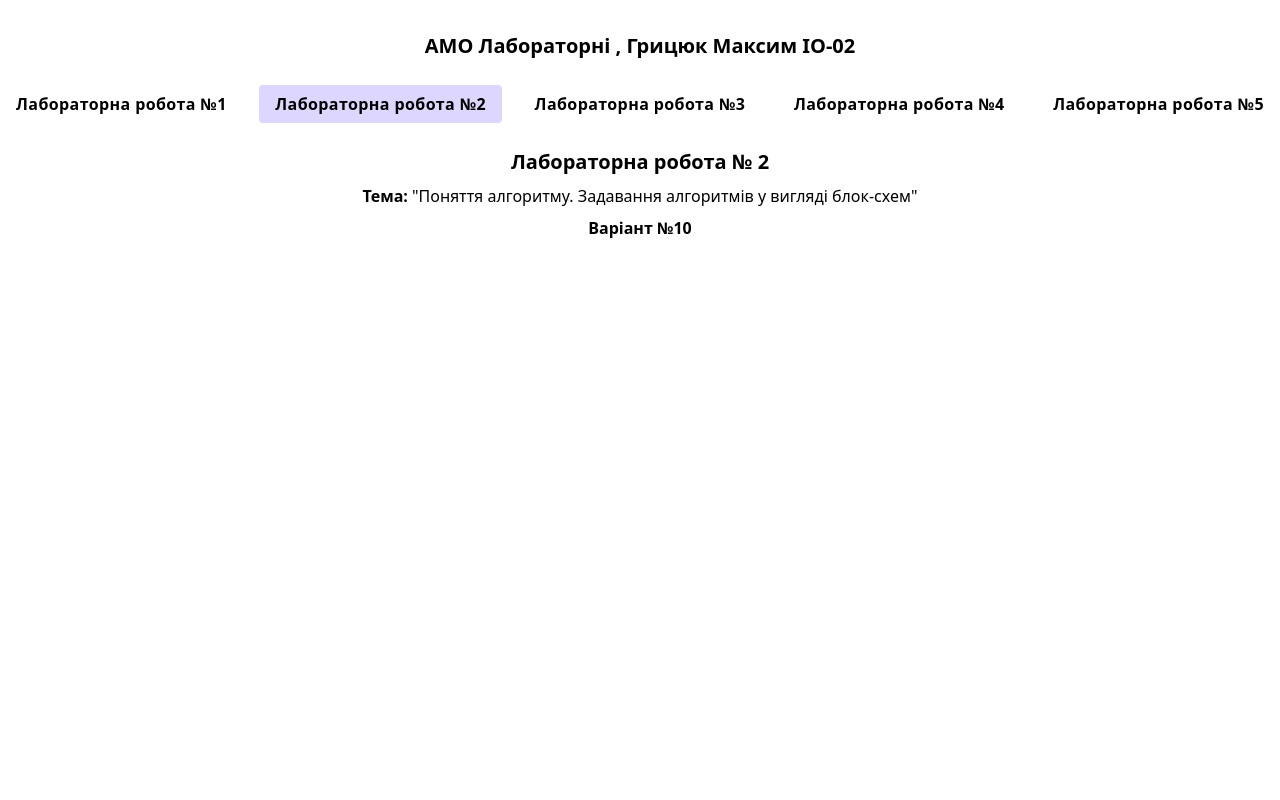
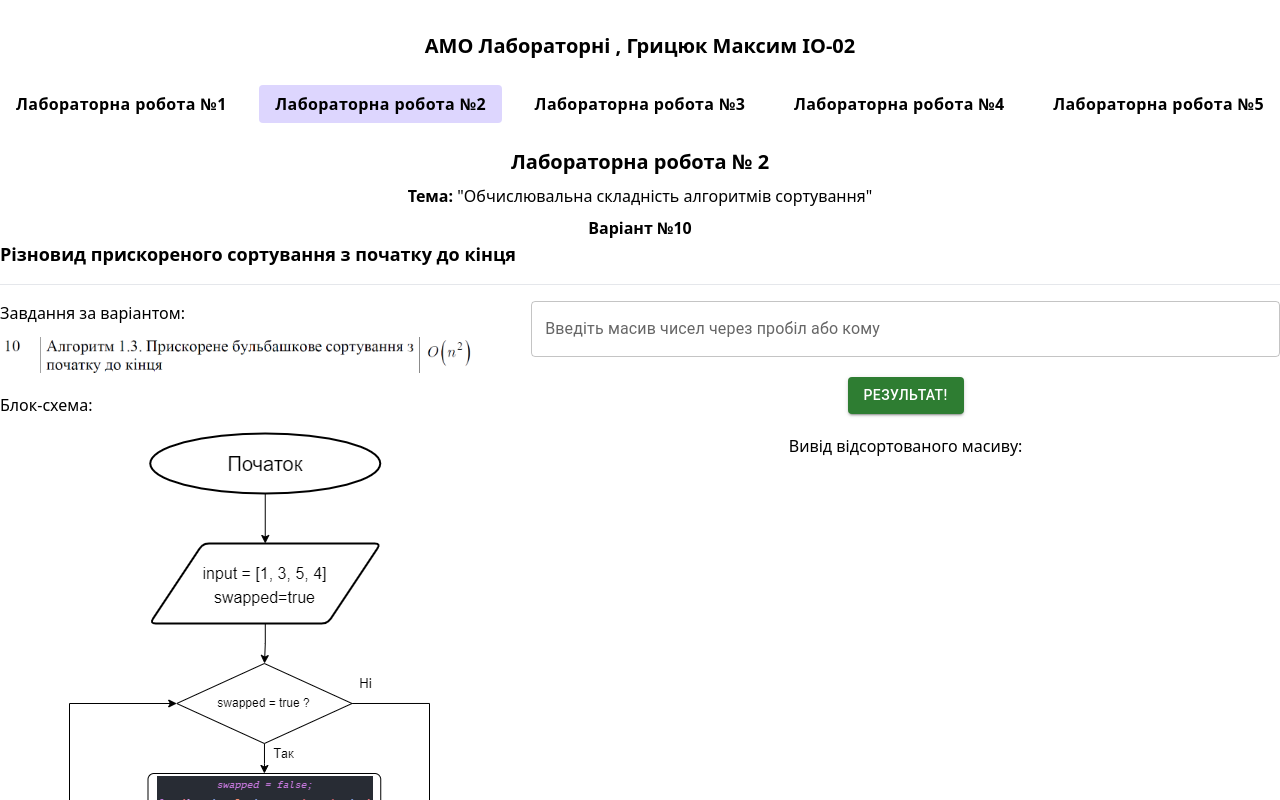
Before and after one commit to Maxeemja/AMO, a React (Create React App) app: page /AMO/lab2 in a window 1280 px wide. Shown: the top 800 px of the page. Built offline with nearby package versions, Linux system fonts and the light colour scheme.

Commit message:
lab2 done

```diff
--- a/src/pages/lab1/lab1.jsx
+++ b/src/pages/lab1/lab1.jsx
@@ -7,7 +7,6 @@ export const Lab1 = () => {
 	return (
 		<div>
 			<LabHeader num="1" topic="Поняття алгоритму. Задавання алгоритмів у вигляді блок-схем"/>
-
       <strong className="my-5 text-left text-lg">Лінійний алгоритм</strong>
       <hr  className="my-3"/>
       <Alg1/>
--- /dev/null
+++ b/src/pages/lab2/boostedBubbleSort.js
@@ -0,0 +1,16 @@
+export const BubbleSort = (arr) => {
+  let swapped;
+	do {
+		swapped = false;
+		for (let j = 0; j < arr.length; j++) {
+			if (+arr[j] > +arr[j + 1]) {
+				let temp = arr[j];
+				arr[j] = arr[j + 1];
+				arr[j + 1] = temp;
+				swapped = true;
+			}
+		}
+	} while (swapped) ;
+
+  return arr.join(', ');
+};
--- a/src/pages/lab2/lab2.jsx
+++ b/src/pages/lab2/lab2.jsx
@@ -1,9 +1,75 @@
-import {LabHeader} from '../../components/LabHeader';
+import { LabHeader } from '../../components/LabHeader';
+import { useFormik } from 'formik';
+import { useState } from 'react';
+import taskImg from '../../assets/lab2/taskImg.png';
+import schema from '../../assets/lab2/schema.png';
+import { BubbleSort } from './boostedBubbleSort';
+import { Button, TextField } from '@mui/material';
+
 export const Lab2 = () => {
+	const [result, setResult] = useState();
+	const formik = useFormik({
+		initialValues: {
+			input: ''
+		},
+		onSubmit: ({ input }) => {
+			if (!input.length) {
+				setResult(null);
+				return alert('Ви не ввели дані!');
+			}
+			if (input.match(/[a-z]/g)) {
+				formik.resetForm();
+				setResult(null);
+				return alert('Ви можете вводити лише цифри!');
+			}
+			if (input.includes(',')) {
+				setResult(BubbleSort(input.split(',')));
+			} else {
+				setResult(BubbleSort(input.split(' ')));
+			}
+		}
+	});
 	return (
-    <div>
-			<LabHeader num="2" topic="Поняття алгоритму. Задавання алгоритмів у вигляді блок-схем"/>
+		<div>
+			<LabHeader num='2' topic='Обчислювальна складність алгоритмів сортування' />
+			<strong className='my-5 text-left text-lg'>
+				Різновид прискореного сортування з початку до кінця
+			</strong>
+			<hr className='my-4' />
+			<div className='flex justify-between gap-8'>
+				<div className='w-2/5 flex flex-col gap-5'>
+					<div className=''>
+						<p className='mb-3'>Завдання за варіантом:</p>
+						<img src={taskImg} alt='' />
+					</div>
+					<div className=''>
+						<p className='mb-3'>Блок-схема:</p>
+						<img className='mx-auto' src={schema} alt='' />
+					</div>
+				</div>
+				<div className='w-3/5'>
+					<form onSubmit={formik.handleSubmit}>
+						<div className='flex flex-col justify-center gap-5 items-center'>
+							<TextField
+								id='input'
+								fullWidth
+								label={`Введіть масив чисел через пробіл або кому`}
+								type='text'
+								value={formik.values.input}
+								onChange={formik.handleChange}
+							/>
 
-    </div>
-  );
+							<Button variant='contained' color='success' type='submit'>
+								Результат!
+							</Button>
+							<div className=''>Вивід відсортованого масиву:</div>
+							<p className={`p-3 w-full rounded text-center ${result ? 'bg-violet-200' : ''}`}>
+								{result}
+							</p>
+						</div>
+					</form>
+				</div>
+			</div>
+		</div>
+	);
 };
```
Also changed, not shown: src/assets/lab2/schema.png (added), src/assets/lab2/taskImg.png (added).
